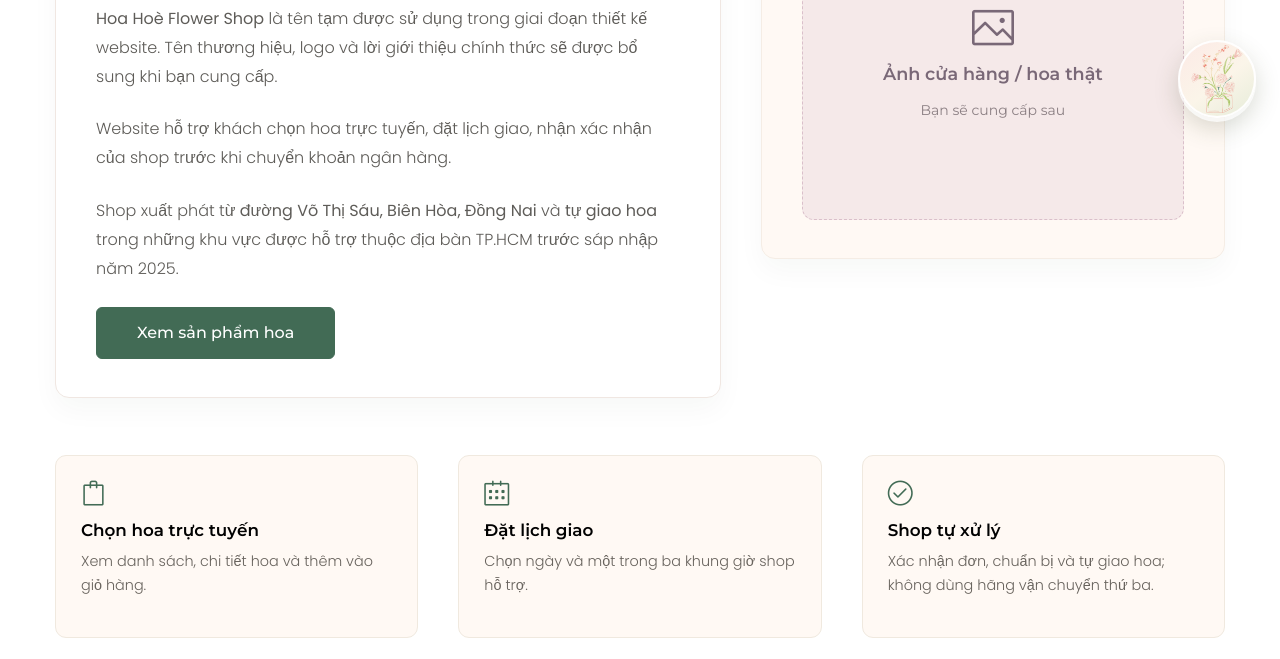
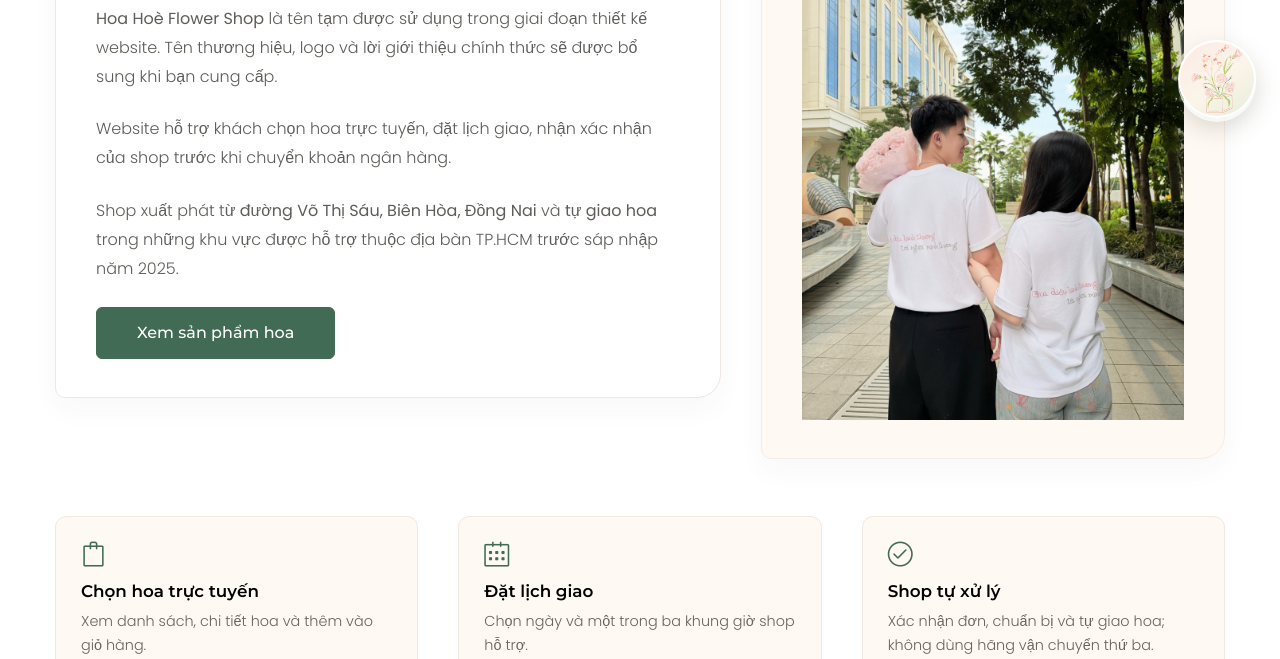
Before and after one commit to mynameiscun/hoahoe, a plain HTML site: page about.html in a window 1280 px wide. Shown: the part 657-1316 px from the top of the page. Drawn offline with Linux system fonts and the light colour scheme.

Commit message:
Update About

```diff
--- a/about.html
+++ b/about.html
@@ -253,7 +253,7 @@
 <p>Shop xuất phát từ <strong>đường Võ Thị Sáu, Biên Hòa, Đồng Nai</strong> và <strong>tự giao hoa</strong> trong những khu vực được hỗ trợ thuộc địa bàn TP.HCM trước sáp nhập năm 2025.</p>
 <a class="btn theme-btn-1 btn-effect-1 flower-main-button" href="shop.html">Xem sản phẩm hoa</a>
 </div></div>
-<div class="col-lg-5"><div class="flower-panel flower-panel--soft"><div class="flower-image-placeholder"><i aria-hidden="true" class="icon-picture"></i><span>Ảnh cửa hàng / hoa thật</span><small>Bạn sẽ cung cấp sau</small></div></div></div>
+<div class="col-lg-5"><div class="flower-panel flower-panel--soft"><img src="img/flower-shop.jpg" alt="Ảnh cửa hàng"></div></div>
 </div>
 <div class="row flower-info-row"><div class="col-md-4"><div class="flower-feature"><i class="icon-bag"></i><h3>Chọn hoa trực tuyến</h3><p>Xem danh sách, chi tiết hoa và thêm vào giỏ hàng.</p></div></div><div class="col-md-4"><div class="flower-feature"><i class="icon-calendar"></i><h3>Đặt lịch giao</h3><p>Chọn ngày và một trong ba khung giờ shop hỗ trợ.</p></div></div><div class="col-md-4"><div class="flower-feature"><i class="icon-check"></i><h3>Shop tự xử lý</h3><p>Xác nhận đơn, chuẩn bị và tự giao hoa; không dùng hãng vận chuyển thứ ba.</p></div></div></div>
 </div></section><div id="hoa-hoe-footer-root"></div>
--- a/css/flower-pages.css
+++ b/css/flower-pages.css
@@ -1,6 +1,6 @@
 /* Step 04: Style them rieng cho 5 trang moi, khong sua 5 trang Fiama cu */
 .flower-page-body{padding:62px 0 70px;background:#fff}
-.flower-panel{background:#fff;border:1px solid #f0e7e2;border-radius:14px;box-shadow:0 12px 28px rgba(38,45,35,.035);padding:38px 40px;margin-bottom:24px}
+.flower-panel{background:#fff;border:1px solid #f0e7e2;border-radius: 10px 24px 24px 10px;box-shadow:0 12px 28px rgba(38,45,35,.035);padding:38px 40px;margin-bottom:24px}
 .flower-panel--soft{background:#fff9f4;border-color:#f5ede5}
 .flower-panel--center{text-align:center;max-width:820px;margin:0 auto}
 .flower-panel h2{font-size:clamp(1.55rem,2.8vw,2.35rem);line-height:1.25;margin:8px 0 20px;color:#2e2b2a}
```
